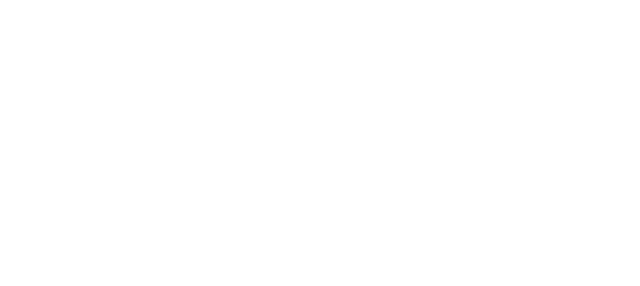
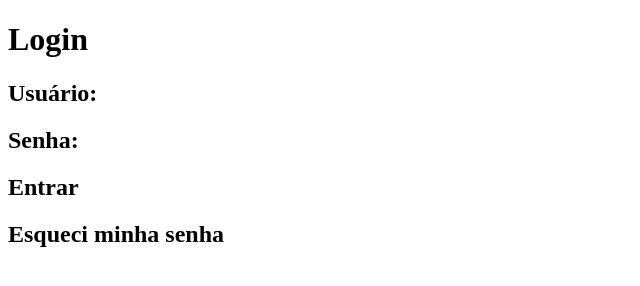
Before and after one commit to LucasAdrian0/PI-LAB, a plain HTML site: page app/index.html in a window 1280 px wide. Shown: the whole page, without its empty margins (0-640 px from the left). Drawn offline with Linux system fonts and the light colour scheme.

Commit message:
Atualizar o index.html

```diff
--- a/app/index.html
+++ b/app/index.html
@@ -3,9 +3,21 @@
   <head>
       <meta charset="UTF-8">
       <meta name="viewport" content="width=device-width, initial-scale=1.0">
-      <title>Exemplo</title>
+      <title>Vitrine</title>
   </head>
   <body>
-      <h1></h1>
+      <h1>Login</h1>
+
+      <h2>Usuário:</h2>
+
+      <h2>Senha:</h2>
+
+      <h2>Entrar</h2>
+
+      <h2>Esqueci minha senha</h2>
+
+
+
+
   </body>
 </html>
```
